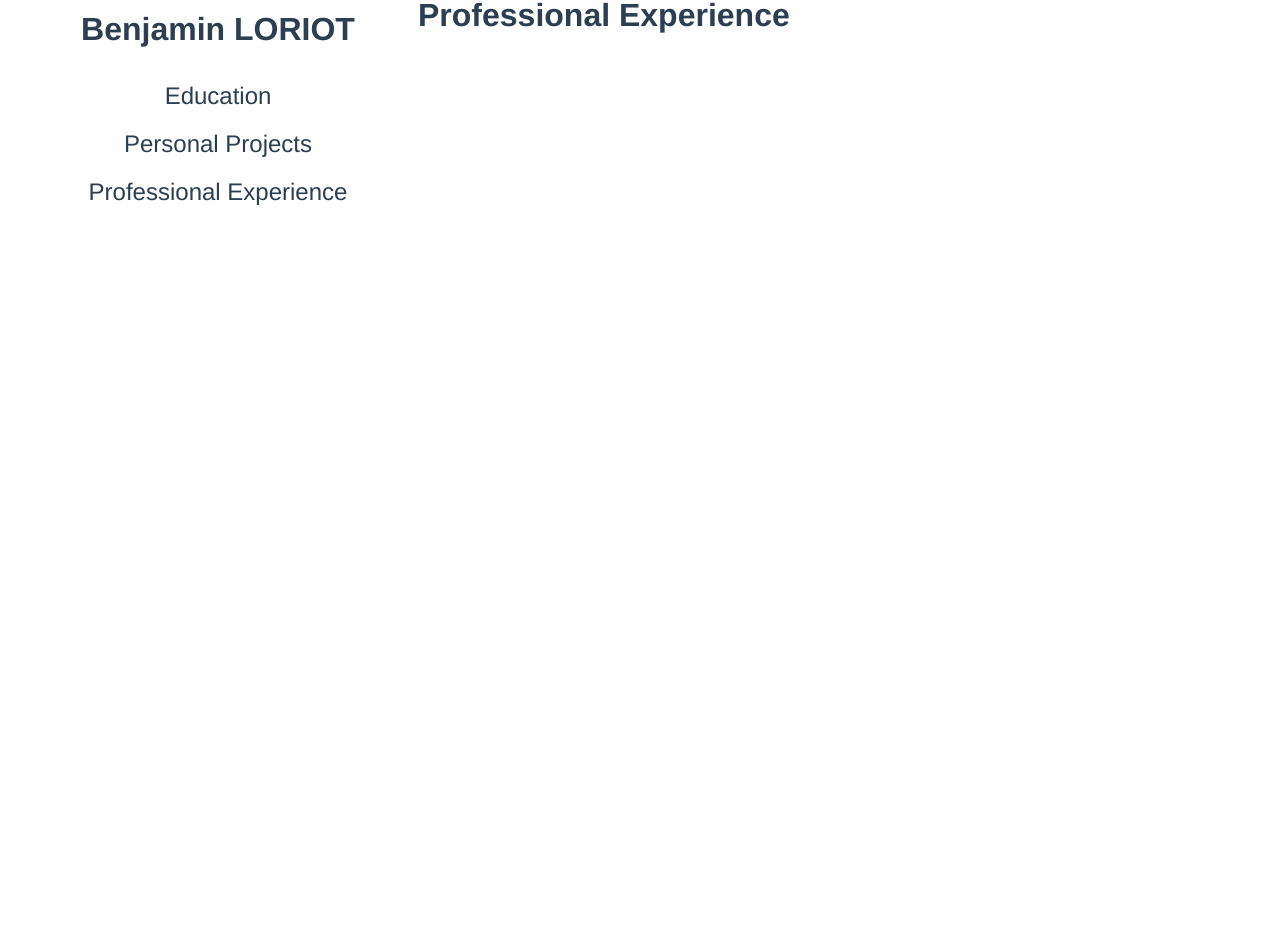
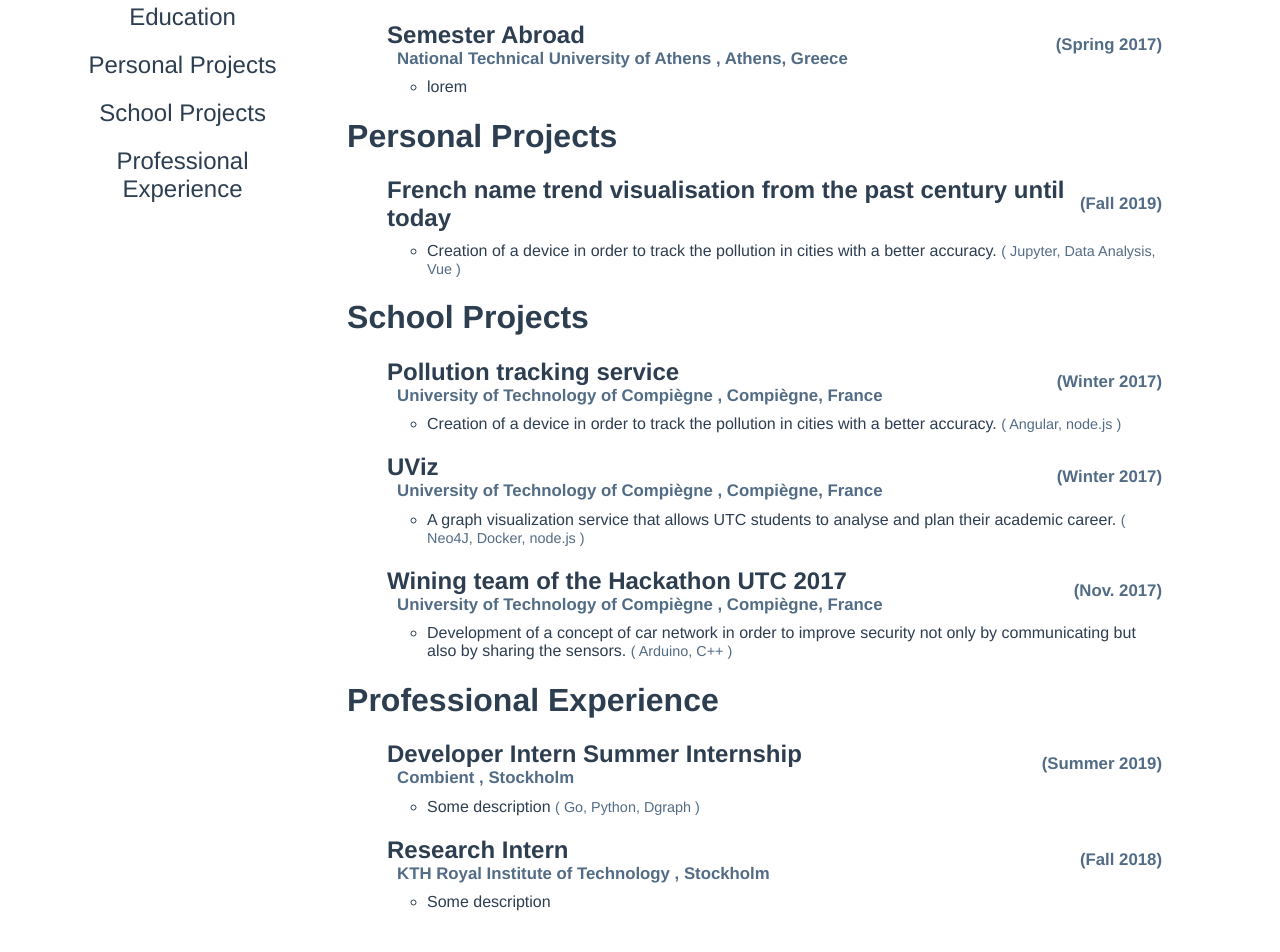
Before and after one commit to bloriot97/personal-page, a Vue app: page / in a window 1280 px wide. Shown: the part 374-1326 px from the top of the page. Before the commit the page ends 800 px from the top, so only its background shows below. Built offline with nearby package versions, Linux system fonts and the light colour scheme.

Commit message:
Various improvements

```diff
--- a/package.json
+++ b/package.json
@@ -10,6 +10,7 @@
   "dependencies": {
     "core-js": "^2.6.5",
     "vue": "^2.6.10",
+    "vue-html-to-paper": "^1.1.1",
     "vue-i18n": "^8.14.0"
   },
   "devDependencies": {
--- a/public/index.html
+++ b/public/index.html
@@ -4,8 +4,8 @@
     <meta charset="utf-8">
     <meta http-equiv="X-UA-Compatible" content="IE=edge">
     <meta name="viewport" content="width=device-width,initial-scale=1.0">
-    <link rel="icon" href="<%= BASE_URL %>favicon.ico">
-    <title>personal-page</title>
+    <!-- <link rel="icon" href="<%= BASE_URL %>favicon.ico"> -->
+    <title>Benjamin Loriot</title>
   </head>
   <body>
     <noscript>
--- a/src/App.vue
+++ b/src/App.vue
@@ -1,6 +1,7 @@
 <template>
   <div id="app">
-    <div id="sidebar_container">
+      <div id="flex_container">
+          <div id="sidebar_container" class="no-print">
               <img id='picture' src="@/assets/picture.png"/>
               <h1> Benjamin LORIOT </h1>
               <SideBar selected="education"/>
@@ -8,7 +9,9 @@
           <div id="main_body">
               <MainContainer/>
           </div>
-    <LanguageSwitch id="language_switch"/>
+      </div>
+    <LanguageSwitch id="language_switch" class="no-print"/>
+    <footer> Designed and developed by Benjamin Loriot </footer>
   </div>
 </template>
 
@@ -38,38 +41,60 @@ export default {
         -moz-osx-font-smoothing: grayscale;
         text-align: center;
         color: #2c3e50;
-        margin: 60px;
+        margin: 60px 60px 0px 60px;
+    }
+    #flex_container {
+        width: 100%;
         display: flex;
-        flex-wrap: wrap;
         @media screen and (max-width: $breakpoint-phone) {
             margin: 10px;
+            flex-direction: column;
+            align-items: center;
         }
         @media screen and (min-width: $breakpoint-phone) and (max-width: $breakpoint-tablet) {
             margin: 30px;
         }
     }
     #sidebar_container {
-        width: 300px;
+        width: $side_bar_width;
         text-align: center;
     }
     #picture {
-        width: 100%;
+        width: 80%;
         border-radius: 50%;
     }
     #language_switch{
-        display: block;
         position: fixed;
         top: 20px;
         right: 20px;
     }
     #main_body{
         flex: 1 auto;
+
     }
     a {
         color: inherit;
         text-decoration:none;
+        transition: 0.1s;
     }
     a:hover {
         color: #1abc9c;
+        transition: 0.1s;
+    }
+    footer {
+        text-align: center;
+        width: 100%;
+        padding: 30px 0 10px 0px;
+    }
+
+    .nobreak {
+        white-space: nowrap;
+    }
+    @media print
+    {
+        .no-print, .no-print *
+        {
+            display: none !important;
+        }
     }
 </style>
--- /dev/null
+++ b/src/components/CVItem.vue
@@ -0,0 +1,70 @@
+<template>
+    <li>
+        <div class="education" >
+            <h2 class="item_title">
+                <div>
+                    <div>
+                        <OptionalLink :text="title" :link="link" />
+                    </div>
+                    <div class="sub_title" v-if="location"> <OptionalLink :text="location" :link="location_link" />, <span class="location"> {{geoLocation}}</span> </div>
+                </div>
+                <div class="date nobreak"> ({{date}}) </div>
+            </h2>
+            <div>
+                <ul>
+                    <li v-for="(value, index) in descriptions" v-bind:key="index">
+                        {{value}}
+                        <span v-if="techno" class="techno">
+                            (
+                                {{ techno.join(', ')}}
+                            )
+                        </span>
+                    </li>
+                </ul>
+            </div>
+        </div>
+    </li>
+</template>
+
+<script>
+    import OptionalLink from './OptionalLink.vue'
+
+    export default {
+        name: "CVItem",
+        components: {
+            OptionalLink
+        },
+        props: {
+            title: String,
+            location: String,
+            location_link: String,
+            geoLocation: String,
+            date: String,
+            descriptions: Array,
+            techno: Array,
+            link: String,
+        }
+    }
+</script>
+
+<style scoped lang="scss">
+    .item_title{
+        display: flex;
+        justify-content: space-between;
+        align-items: center;
+        margin-bottom: 0.4em;
+    }
+    .date{
+        font-size: 0.7em;
+        color: $sub_title_color;
+    }
+    .sub_title{
+        font-size: 0.7em;
+        padding-left: 10px;
+        color: $sub_title_color;
+    }
+    .techno {
+        font-size: 0.9em;
+        color: $sub_title_color;
+    }
+</style>
--- a/src/components/MainContainer.vue
+++ b/src/components/MainContainer.vue
@@ -1,26 +1,73 @@
 <template>
     <div id="main_container">
         <h1 id="education">{{ $t('sections.education') }}</h1>
-        <ul>
-            <li v-for="edu in $t('education')" v-bind:key="edu.title">
-                <div class="education" >
-                    <h2 class="item_title">
-                        <div> {{ edu.title }}, <span class="location"> {{edu.location}}</span> </div> <div class="date"> ({{edu.date}}) </div>
-                    </h2>
-                    <div>
-                        {{edu.description}}
-                    </div>
-                </div>
-            </li>
+        <ul class="main_list">
+            <CVItem
+                    v-for="(edu, name) in $t('education')"
+                    v-bind:key="name"
+                    :title="edu.title"
+                    :location="edu.location"
+                    :location_link="edu.location_link"
+                    :geoLocation="edu.geoLocation"
+                    :date="edu.date"
+                    :descriptions="edu.descriptions"
+            />
         </ul>
+
         <h1 id="personal_projects">{{ $t('sections.personal_projects') }}</h1>
+        <ul class="main_list">
+            <CVItem
+                    v-for="(edu, name) in $t('personal_projects')"
+                    v-bind:key="name"
+                    :title="edu.title"
+                    :location="edu.location"
+                    :geoLocation="edu.geoLocation"
+                    :date="edu.date"
+                    :descriptions="edu.descriptions"
+                    :techno="edu.techno"
+                    :link="edu.link"
+            />
+        </ul>
+
+        <h1 id="school_projects">{{ $t('sections.school_projects') }}</h1>
+        <ul class="main_list">
+            <CVItem
+                    v-for="(edu, name) in $t('school_projects')"
+                    v-bind:key="name"
+                    :title="edu.title"
+                    :location="edu.location"
+                    :geoLocation="edu.geoLocation"
+                    :date="edu.date"
+                    :descriptions="edu.descriptions"
+                    :techno="edu.techno"
+            />
+        </ul>
+
         <h1 id="professional_experience">{{ $t('sections.professional_experience') }}</h1>
+        <ul class="main_list">
+            <CVItem
+                    v-for="(edu, name) in $t('professional_experience')"
+                    v-bind:key="name"
+                    :title="edu.title"
+                    :location="edu.location"
+                    :geoLocation="edu.geoLocation"
+                    :date="edu.date"
+                    :descriptions="edu.descriptions"
+                    :techno="edu.techno"
+            />
+        </ul>
+
     </div>
 </template>
 
 <script>
+    import CVItem from './CVItem.vue'
+
     export default {
         name: "MainContainer",
+        components: {
+            CVItem,
+        },
     }
 </script>
 
@@ -32,7 +79,7 @@
         padding: 0px;
     }
 }
-ul {
+.main_list {
     list-style: none;
     @media screen and (max-width: $breakpoint-phone) {
         padding-left: 10px;
@@ -41,13 +88,4 @@ ul {
         padding-left: 30px;
     }
 }
-.item_title{
-    display: flex;
-    justify-content: space-between;
-    align-items: center;
-}
-.date{
-    font-size: 0.7em;
-    color: #526c85;
-}
 </style>
--- /dev/null
+++ b/src/components/OptionalLink.vue
@@ -0,0 +1,22 @@
+<template>
+    <a v-if="link" :href="link" >
+        {{ text }}
+    </a>
+    <span v-else>
+        {{ text }}
+    </span>
+</template>
+
+<script>
+    export default {
+        name: "OptionalLink",
+        props: {
+            'text': String,
+            'link': String,
+        }
+    }
+</script>
+
+<style scoped>
+
+</style>
--- a/src/components/SideBar.vue
+++ b/src/components/SideBar.vue
@@ -17,12 +17,11 @@
     }
 </script>
 
-<style scoped>
+<style scoped lang="scss">
     .sidebar {
         width: 100%;
         text-align: center;
         font-size: 1.5em;
-
     }
     .sidebar > ul {
         list-style: none;
--- a/src/scss/_variables.scss
+++ b/src/scss/_variables.scss
@@ -1,2 +1,5 @@
 $breakpoint-phone: 640px;
 $breakpoint-tablet: 768px;
+
+$sub_title_color: #526c85;
+$side_bar_width: 300px;
```
Also changed, not shown: src/plugins/i18n.js, 1 other file (tests, documents, lock files or other folders). Lines whose indentation alone changed are shown as unchanged.
